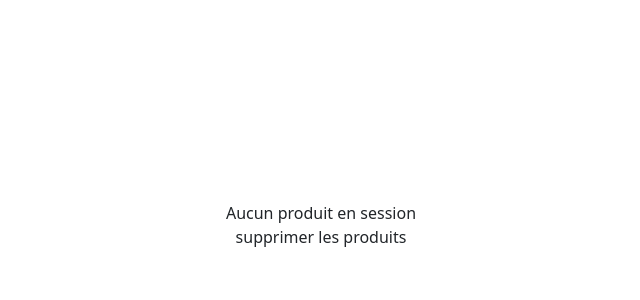
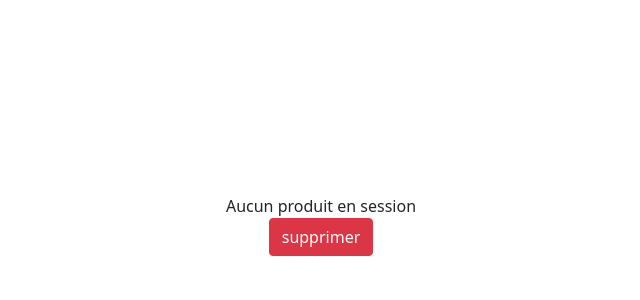
Before and after one commit to mohamed67210/Appli_php, a PHP site: page /recap.php in a window 1280 px wide. Shown: the part 218-518 px from the top of the page, without its empty margins (319-959 px from the left). Run offline with PHP 8.4, Linux system fonts and the light colour scheme.

Commit message:
modified:   recap.php button supprimer chaque produit (fonctionne) button modifier (pas encore)

```diff
--- a/recap.php
+++ b/recap.php
@@ -1,16 +1,22 @@
 <?php
 session_start();
-function supprimer(){
+function delete_all(){
     unset($_SESSION['products']);
 }
+function delete_product($index){
+    unset($_SESSION['products'][$index]);
+}
 
+if (isset($_GET['index'])) {
+    $index = $_GET['index'];
+    delete_product($index);
+    var_dump($index);
+  }
 if (isset($_GET['delete'])) {
-    supprimer();
+    delete_all();
   }
+?>
 
-
-
-?>
 <!DOCTYPE html>
 <html lang="en">
 
@@ -76,7 +82,7 @@ if (isset($_GET['delete'])) {
                     "<td>" . $product['qtt'] . "</td>",
                     "<td>" . number_format($product['total'], 2, ',', " ") . " €</td>",
                     "<td>
-                    <button type='submit' name='delete-button' onClick='' class='btn btn-danger' value='".$index."'>supprimer</button>
+                    <a href='recap.php?index=".$index."'><button type='submit' name='delete-button' onClick='' class='btn btn-danger' value='".$index."'>supprimer</button></a>
                      <button type='button' class='btn btn-light'>Modifier</button>
                      </td>",
                     "</tr>";
@@ -92,7 +98,7 @@ if (isset($_GET['delete'])) {
             }
             ?>
         </div>
-        <a href="recap.php?delete=true">supprimer les produits</a>
+        <a href="recap.php?delete=true"><button type='submit' name='delete-button' class='btn btn-danger'>supprimer</button></a>
     </div>
     <script src="js/script.js"></script>
 </body>
```
